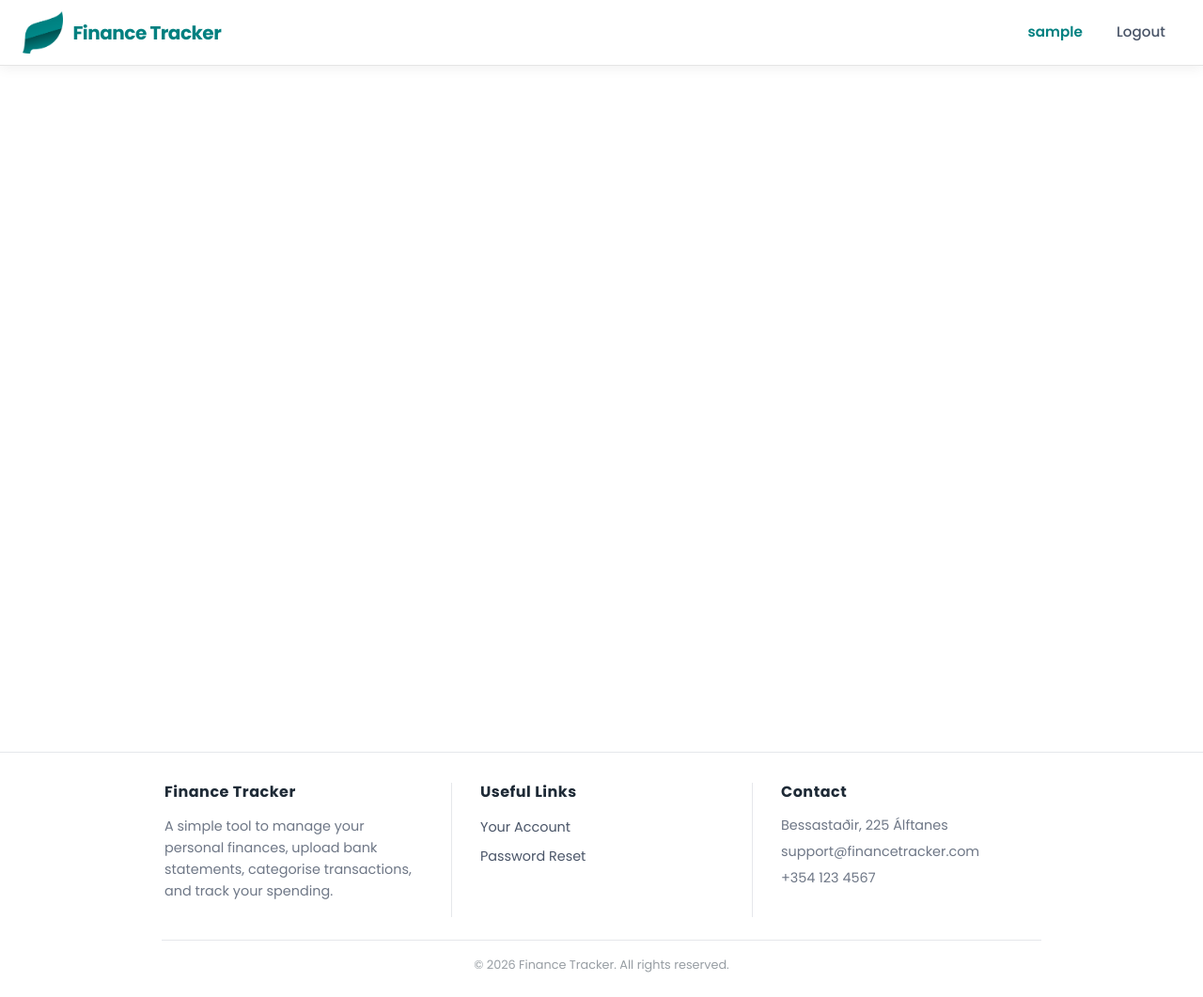
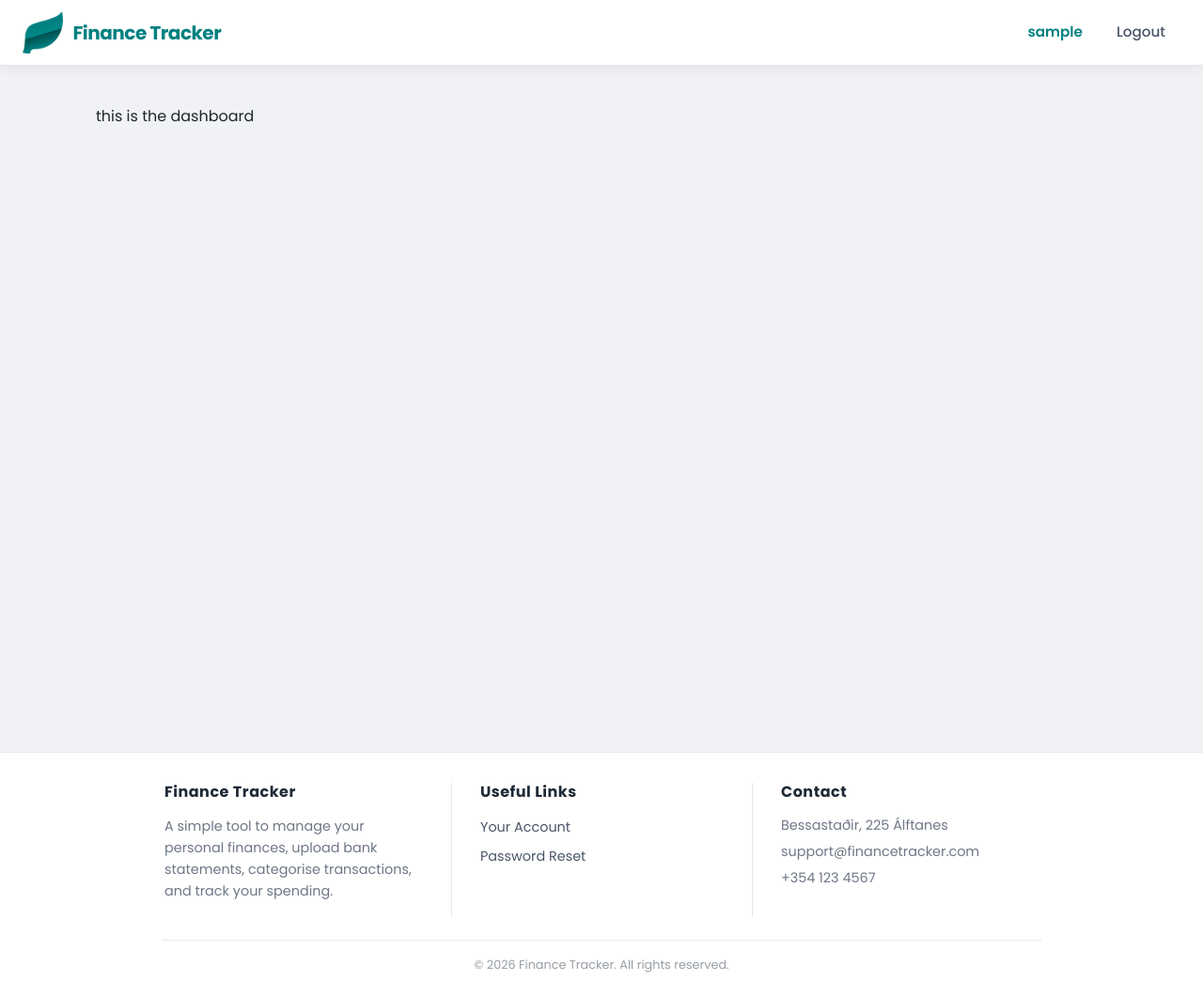
Before and after one commit to CupOfCake/Finance-Analytics-Tracker, a Django app: page /dashboard/dashboard/ in a window 1280 px wide. Shown: the whole page at 94% size. Run offline with Django 5.2, Linux system fonts and the light colour scheme; the visitor is signed in with stand-in values (Sample User, id 1).

Commit message:
feat: altered top padding for account page, and added base for dashboard page

```diff
--- a/src/account/templates/account/account.html
+++ b/src/account/templates/account/account.html
@@ -22,7 +22,7 @@
     }
 
     .ftco-section {
-        padding: clamp(2rem, 6vw, 4rem) 0;
+        padding: clamp(2rem, 6vw, 3rem) 0;
     }
 
     .profile-wrapper {
--- a/src/dashboard/templates/dashboard/dashboard.html
+++ b/src/dashboard/templates/dashboard/dashboard.html
@@ -5,7 +5,37 @@
 {% load static currency_filters %}
 
 
-<p>this is the dashboard</p>
+<style>
+    @import url('https://fonts.googleapis.com/css2?family=Poppins:wght@300;400;500;600;700&display=swap');
+
+    * {
+        margin: 0;
+        padding: 0;
+        box-sizing: border-box;
+    }
+
+    body {
+        font-family: 'Poppins', sans-serif;
+        background: #f0f2f5;
+        min-height: 100vh;
+    }
+
+    .dashb-section {
+        padding: clamp(2rem, 6vw, 3rem) 0;
+    }
+
+    .dashboard-wrapper {
+        max-width: 1100px;
+        margin: 0 auto;
+    }
+</style>
+
+<section class="dashb-section">
+    <div class="container dashboard-wrapper">
+        <p>this is the dashboard</p>
+    </div>
+</section>
+
 
 
 {% endblock content %}
--- a/src/templates/snippets/header.html
+++ b/src/templates/snippets/header.html
@@ -23,7 +23,7 @@
         z-index: 1000;
     }
     .main {
-        padding-top: 0.75rem; /* adjust if your header height differs */
+        padding-top: 4rem; /* adjust if your header height differs */
     }
 
     .logo-text {
```
